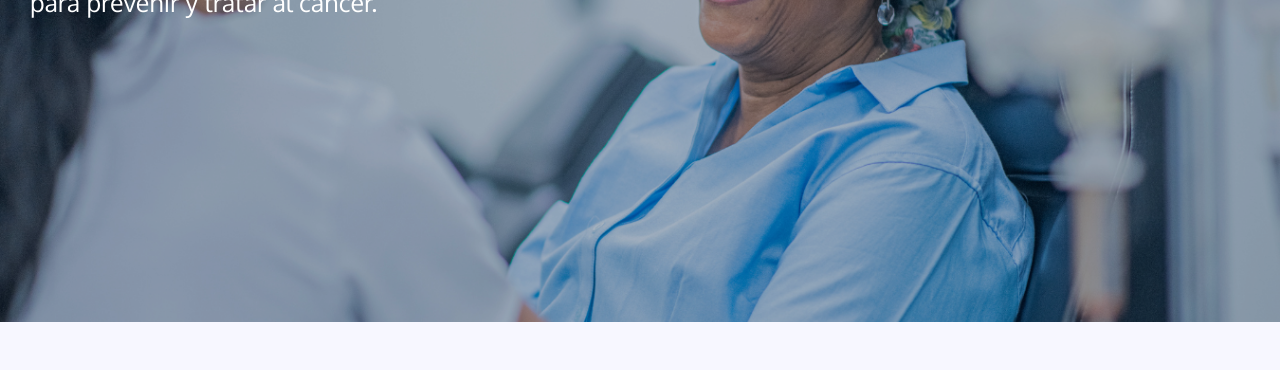
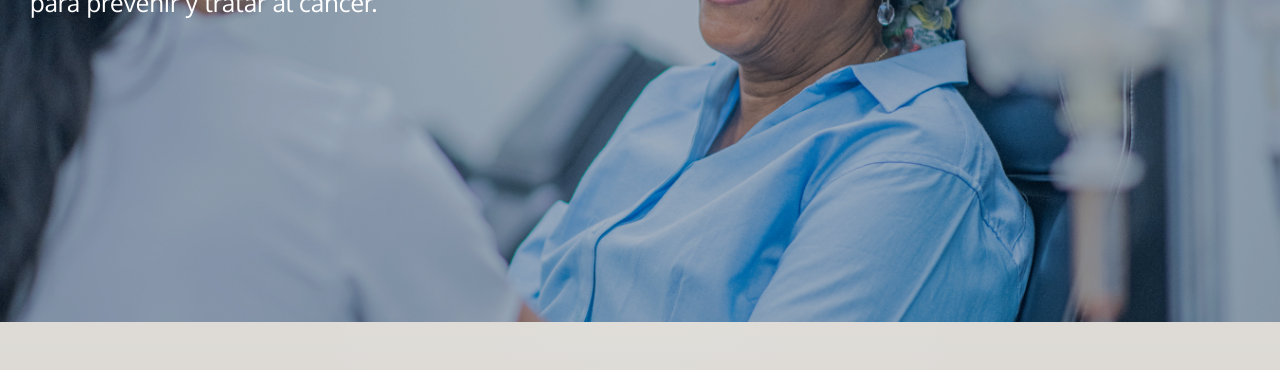
Before and after one commit to ApoloSanchez/site-AMLCC, a plain HTML site: page index.html in a window 1280 px wide. Shown: the part 273-643 px from the top of the page. Drawn offline with Linux system fonts and the light colour scheme; a web font is replaced by a local one.

Commit message:
Agregué gradiente como background de main

```diff
--- a/css/style.css
+++ b/css/style.css
@@ -55,7 +55,9 @@ a{
 
 /* MAIN */
 main{
-    background-color: #f7f7ff;
+    background-color: #DCD9D4;
+ background-image: linear-gradient(to bottom, rgba(255,255,255,0.50) 0%, rgba(0,0,0,0.50) 100%), radial-gradient(at 50% 0%, rgba(255,255,255,0.10) 0%, rgba(0,0,0,0.50) 50%);
+ background-blend-mode: soft-light,screen;
     min-height: 80vh;
 }
 .text1{
```
Also changed, not shown: 1 other file.
